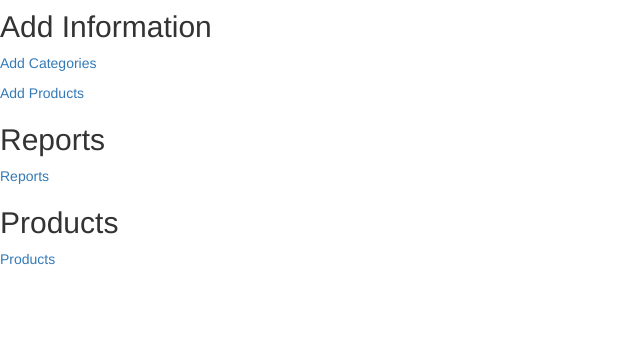
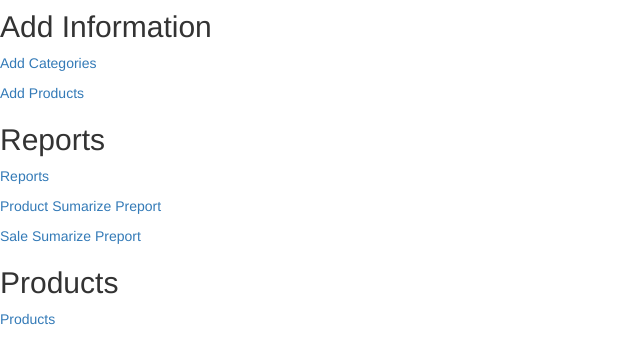
Before and after one commit to sisiwang027/Project_SBA_HackBright, a Flask app: page / in a window 1280 px wide. Shown: the part 143-507 px from the top of the page, without its empty margins (0-640 px from the left). Run offline with Flask 2, Linux system fonts and the light colour scheme; the visitor is signed in with stand-in values (Sample User, id 1); some libraries are stand-ins or nearby versions.

Commit message:
sale sum report

```diff
--- a/server.py
+++ b/server.py
@@ -10,6 +10,8 @@ from model import connect_to_db, db, app
 from loadCSVfile import load_csv_product, add_category, add_product_to_table, add_attr_to_table
 from report import show_table, show_test_table
 from sqlalchemy.sql.functions import coalesce
+from dateutil.relativedelta import relativedelta
+from datetime import datetime
 
 app = Flask(__name__)
 
@@ -189,11 +191,9 @@ def show_product():
 
     user_id = session.get("user_id")
 
-    #products = Product.query.filter_by(user_id=user_id).all()
+    purch = db.session.query(Product.prd_id, Product.user_id, Product.prd_name, Product.cg_id, Category.cg_name, Product.sale_price, Product.description, db.func.sum(coalesce(Purchase.quantities, 0)).label("purch_qty"), db.func.sum(coalesce(Purchase.quantities * Purchase.purchase_price, 0)).label("purch_price_sum")).outerjoin(Purchase).outerjoin(Category).filter(Product.user_id == user_id).group_by(Product.prd_id, Product.user_id, Product.prd_name, Product.cg_id, Category.cg_name, Product.sale_price, Product.description).order_by(Product.prd_id).subquery()
 
-    products = db.session.query(Product, db.func.sum(coalesce(Purchase.quantities, 0)).label("pur_qty"),
-                                db.func.sum(coalesce(Sale.quantities, 0))
-                                .label("sale_qty")).outerjoin(Purchase).outerjoin(Sale).filter(Product.user_id == user_id).group_by(Product.prd_id).all()
+    products = db.session.query(purch.c.prd_id, purch.c.user_id, purch.c.prd_name, purch.c.cg_id, purch.c.cg_name, purch.c.sale_price, purch.c.description, purch.c.purch_qty, purch.c.purch_price_sum, db.func.sum(coalesce(Sale.quantities, 0)).label("sale_qty"), db.func.sum(coalesce(Sale.quantities * Sale.transc_price, 0)).label("sale_price_sum")).outerjoin(Sale, purch.c.prd_id == Sale.prd_id).group_by(purch.c.prd_id, purch.c.user_id, purch.c.prd_name, purch.c.cg_id, purch.c.cg_name, purch.c.sale_price, purch.c.description, purch.c.purch_qty, purch.c.purch_price_sum).order_by(purch.c.prd_id).all()
 
     return render_template("product.html", products=products)
 
@@ -237,9 +237,45 @@ def show_sale(prd_id):
 def show_product_sum():
     """Show sumarizing information of products."""
 
-    products = db.session.query(Product, Category.cg_name).join(Category).join(Product.prddetail).filter(CategoryDetailValue.attr_val == 'gap').group_by(Product, Category.cg_name).all()
+    user_id = session.get("user_id")
 
-    return render_template("produnct_sum.html", products=products)
+    month_num = 12
+    set_date = datetime.now().date() - relativedelta(months = month_num)
+
+    purch = db.session.query(Purchase.prd_id, db.func.sum(coalesce(Purchase.quantities, 0)).label("purch_qty"), db.func.sum(coalesce(Purchase.quantities * Purchase.purchase_price, 0)).label("purch_price_sum")).filter(Purchase.purchase_at >= set_date).group_by(Purchase.prd_id).subquery()
+
+    sale = db.session.query(Sale.prd_id, db.func.sum(coalesce(Sale.quantities, 0)).label("sale_qty"), db.func.sum(coalesce(Sale.quantities * Sale.transc_price, 0)).label("sale_price_sum")).filter(Sale.transc_at >= set_date).group_by(Sale.prd_id).subquery()
+
+    prod = db.session.query(Product.prd_id, Product.cg_id, Category.cg_name).join(Category).join(Product.prddetail).filter(CategoryDetailValue.attr_val == 'gap', Product.user_id == user_id).group_by(Product.prd_id, Product.cg_id, Category.cg_name).subquery()
+
+    product_sum = db.session.query(prod.c.cg_name, db.func.sum(purch.c.purch_qty).label("purch_qty_sum"), db.func.sum(purch.c.purch_price_sum).label("purch_price_sum"), db.func.sum(purch.c.purch_qty - sale.c.sale_qty).label("purch_onhand_qty"), db.func.sum(db.func.round(purch.c.purch_price_sum / purch.c.purch_qty * (purch.c.purch_qty - sale.c.sale_qty), 2)).label("purch_onhand_cost"), db.func.sum(sale.c.sale_qty).label("sale_qty"), db.func.sum(sale.c.sale_price_sum).label("sale_price_sum")).join(purch, prod.c.prd_id == purch.c.prd_id).join(sale, prod.c.prd_id == sale.c.prd_id).group_by(prod.c.cg_name).all()
+
+    return render_template("product_sum.html", product_sum=product_sum)
+
+
+@app.route("/sale_sum")
+def show_sale_sum():
+    """Show sumarizing information of sales."""
+
+    user_id = session.get("user_id")
+
+    month_num = request.args.get("months")
+
+    if not month_num:
+        month_num = 12
+
+    set_date = datetime.now().date() - relativedelta(months=month_num)
+    sale = db.session.query(db.func.date_part('year', Sale.transc_at).label("year_at"), db.func.date_part('month', Sale.transc_at).label("month_at"), Sale.prd_id, db.func.sum(Sale.transc_price * Sale.quantities).label("revenue"), db.func.sum(Sale.quantities).label("sale_qty")).filter(Sale.transc_at >= set_date).group_by(db.func.date_part('year', Sale.transc_at).label("year_at"), db.func.date_part('month', Sale.transc_at).label("month_at"), Sale.prd_id).subquery()
+
+    attr_list = ['gap', 'nike']
+    purch_cost = db.session.query(Purchase.prd_id, db.func.round(db.func.sum(Purchase.purchase_price * Purchase.quantities) / db.func.sum(Purchase.quantities), 2).label("avg_purch_cost")).group_by(Purchase.prd_id).subquery()
+
+    prod = db.session.query(Product.prd_id, Product.cg_id, Category.cg_name).join(Category).join(Product.prddetail).filter(CategoryDetailValue.attr_val.in_(attr_list), Product.user_id == user_id).group_by(Product.prd_id, Product.cg_id, Category.cg_name).subquery()
+
+    sale_sum = db.session.query(db.func.round(sale.c.year_at).label("year_at"), db.func.round(sale.c.month_at).label("month_at"), prod.c.cg_name, db.func.sum(sale.c.sale_qty).label("sale_qty"), db.func.sum(sale.c.revenue).label("revenue"), db.func.sum(sale.c.revenue - purch_cost.c.avg_purch_cost * sale.c.sale_qty).label("profit")).join(purch_cost, sale.c.prd_id == purch_cost.c.prd_id).join(prod, sale.c.prd_id == prod.c.prd_id).group_by(db.func.round(sale.c.year_at).label("year_at"), db.func.round(sale.c.month_at).label("month_at"), prod.c.cg_name).order_by(db.func.round(sale.c.year_at).label("year_at"), db.func.round(sale.c.month_at).label("month_at"), prod.c.cg_name).all()
+
+    return render_template("sale_sum.html", sale_sum=sale_sum)
+
 
 ###########################################################################
 #useful functon
--- a/templates/home.html
+++ b/templates/home.html
@@ -20,6 +20,9 @@
 
 <h2>Reports</h2>
 <p><a href="/show_report">Reports</a></p>
+<p><a href="/product_sum">Product Sumarize Preport</a></p>
+<p><a href="/sale_sum">Sale Sumarize Preport</a></p>
+
 
 <h2>Products</h2>
 <p><a href="/product">Products</a></p>
```
Also changed, not shown: templates/product.html (+7 -7 lines), 1 other file.
